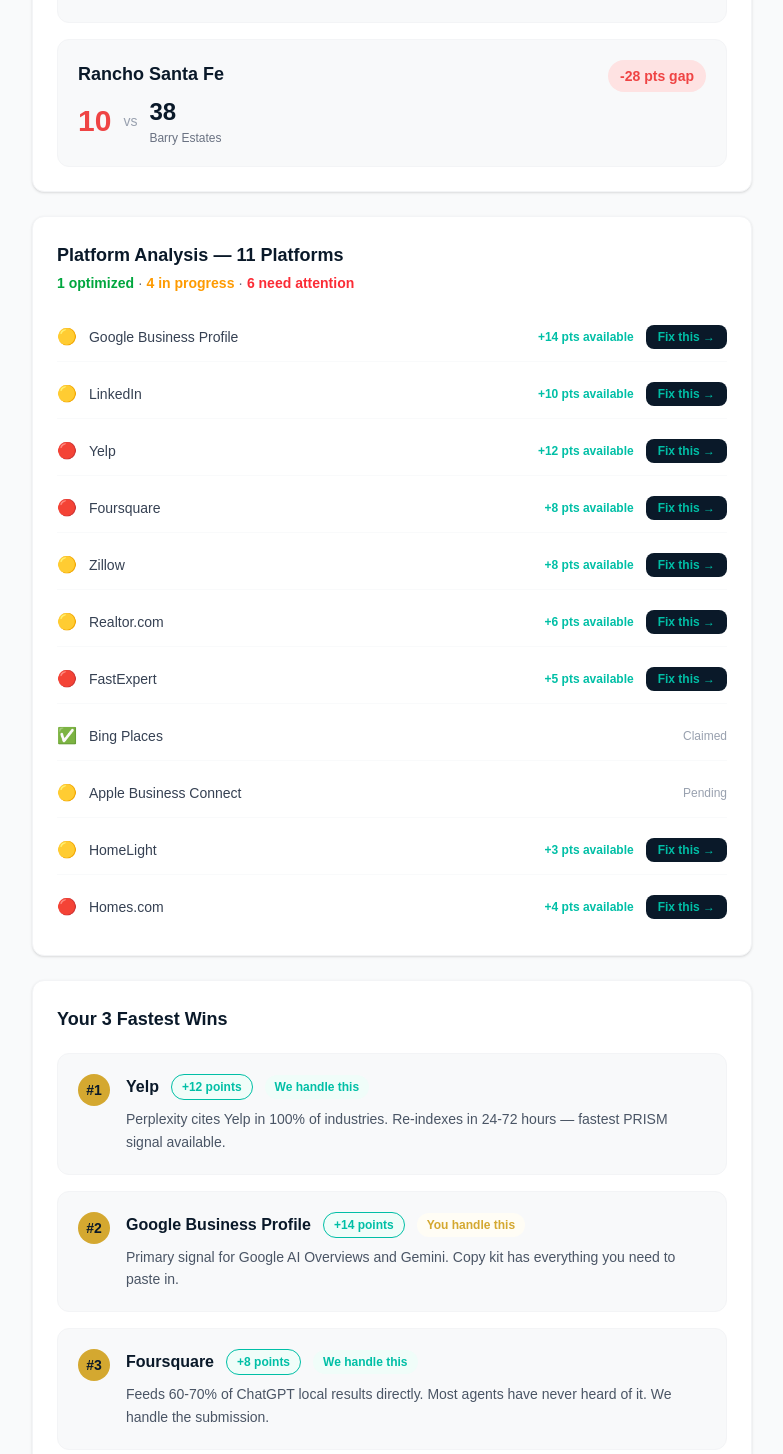
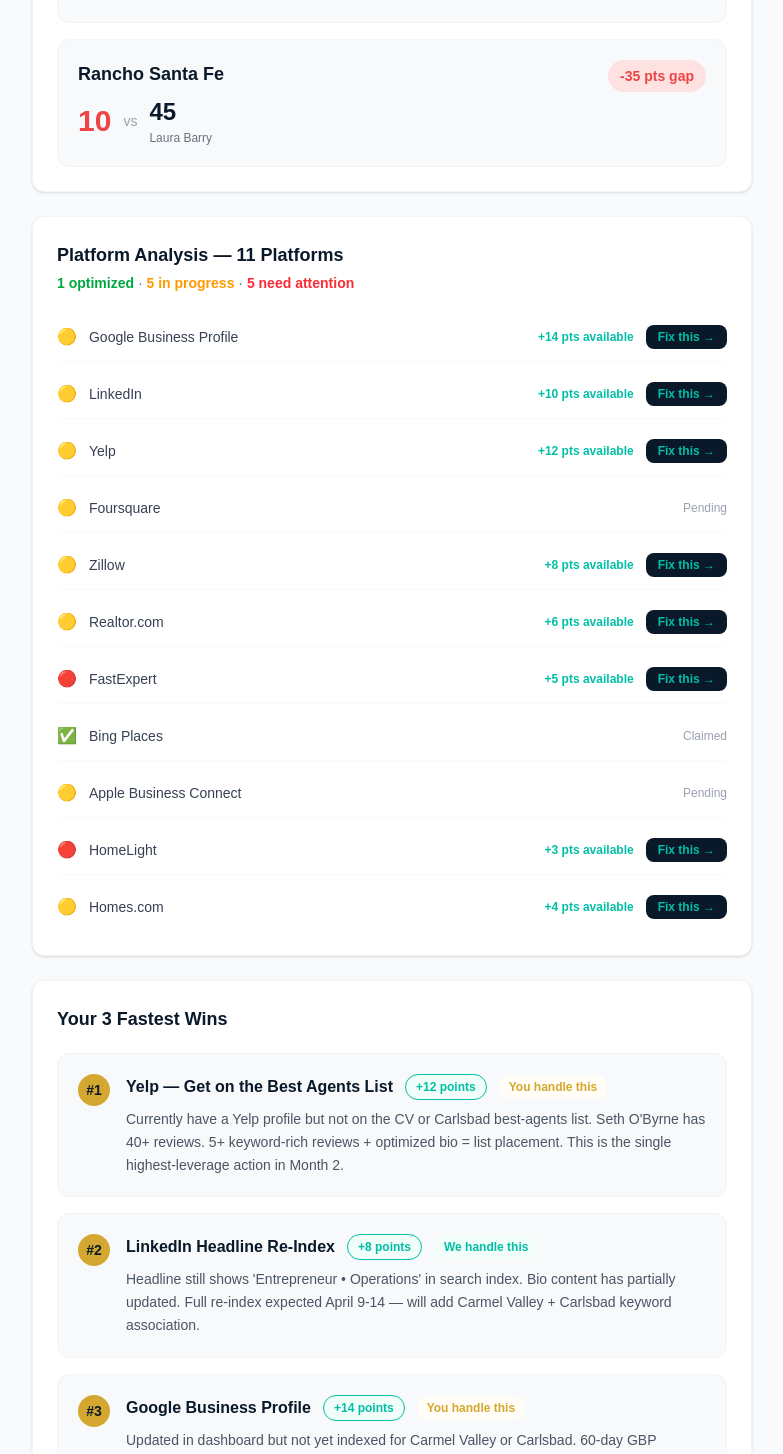
Before and after one commit to radleyraven/cited-dashboard, a Next.js app: page /audit in a window 1280 px wide. Shown: the part 861-2315 px from the top of the page, without its empty margins (248-1031 px from the left). Built offline with nearby package versions, Linux system fonts and the light colour scheme; no server answers.

Commit message:
feat: full PRISM scan Apr 8 — audit page updated with real Day 13 scores (5/100 composite, baseline 3/100 preserved)

```diff
--- a/src/app/audit/page.tsx
+++ b/src/app/audit/page.tsx
@@ -6,39 +6,41 @@ import SignOutButton from '@/components/SignOutButton';
 const client = {
   name: "Radley Raven",
   brokerage: "The Oppenheim Group",
-  citationScore: 3,
+  citationScore: 5,
+  baselineScore: 3,
   primaryMarket: "Carmel Valley",
+  scanDate: "April 8, 2026",
 };
 
 const marketScores = [
-  { market: "Carmel Valley", clientScore: 3, competitorScore: 65, competitorName: "Seth O'Byrne", gap: 62 },
+  { market: "Carmel Valley", clientScore: 5, competitorScore: 65, competitorName: "Seth O'Byrne", gap: 60 },
   { market: "Carlsbad", clientScore: 0, competitorScore: 52, competitorName: "Erin Wade", gap: 52 },
-  { market: "Rancho Santa Fe", clientScore: 10, competitorScore: 38, competitorName: "Barry Estates", gap: 28 },
+  { market: "Rancho Santa Fe", clientScore: 10, competitorScore: 45, competitorName: "Laura Barry", gap: 35 },
 ];
 
 const platforms = [
   { name: "Google Business Profile", status: "unoptimized", scoreImpact: 14, href: "/copy-kit" },
   { name: "LinkedIn", status: "partial", scoreImpact: 10, href: "/copy-kit" },
-  { name: "Yelp", status: "missing", scoreImpact: 12, href: "/copy-kit" },
-  { name: "Foursquare", status: "missing", scoreImpact: 8, href: "/copy-kit" },
+  { name: "Yelp", status: "unoptimized", scoreImpact: 12, href: "/copy-kit" },
+  { name: "Foursquare", status: "pending", scoreImpact: 8, href: "/copy-kit" },
   { name: "Zillow", status: "unoptimized", scoreImpact: 8, href: "/copy-kit" },
   { name: "Realtor.com", status: "partial", scoreImpact: 6, href: "/copy-kit" },
   { name: "FastExpert", status: "missing", scoreImpact: 5, href: "/copy-kit" },
   { name: "Bing Places", status: "claimed", scoreImpact: 3, href: "/copy-kit" },
   { name: "Apple Business Connect", status: "pending", scoreImpact: 3, href: "/copy-kit" },
-  { name: "HomeLight", status: "partial", scoreImpact: 3, href: "/copy-kit" },
-  { name: "Homes.com", status: "missing", scoreImpact: 4, href: "/copy-kit" },
+  { name: "HomeLight", status: "missing", scoreImpact: 3, href: "/copy-kit" },
+  { name: "Homes.com", status: "partial", scoreImpact: 4, href: "/copy-kit" },
 ];
 
 const immediateWins = [
-  { rank: 1, platform: "Yelp", points: 12, reason: "Perplexity cites Yelp in 100% of industries. Re-indexes in 24-72 hours — fastest PRISM signal available.", owner: "Cited" },
-  { rank: 2, platform: "Google Business Profile", points: 14, reason: "Primary signal for Google AI Overviews and Gemini. Copy kit has everything you need to paste in.", owner: "You" },
-  { rank: 3, platform: "Foursquare", points: 8, reason: "Feeds 60-70% of ChatGPT local results directly. Most agents have never heard of it. We handle the submission.", owner: "Cited" },
+  { rank: 1, platform: "Yelp — Get on the Best Agents List", points: 12, reason: "Currently have a Yelp profile but not on the CV or Carlsbad best-agents list. Seth O'Byrne has 40+ reviews. 5+ keyword-rich reviews + optimized bio = list placement. This is the single highest-leverage action in Month 2.", owner: "Cited + You" },
+  { rank: 2, platform: "LinkedIn Headline Re-Index", points: 8, reason: "Headline still shows 'Entrepreneur • Operations' in search index. Bio content has partially updated. Full re-index expected April 9-14 — will add Carmel Valley + Carlsbad keyword association.", owner: "Cited" },
+  { rank: 3, platform: "Google Business Profile", points: 14, reason: "Updated in dashboard but not yet indexed for Carmel Valley or Carlsbad. 60-day GBP indexing window — normal. Posting to GBP weekly accelerates indexing.", owner: "You" },
 ];
 
 const trajectory = [
   { label: "Baseline", score: 3, date: "Mar 26", projected: false },
-  { label: "Current", score: 3, date: "Apr 7", projected: false },
+  { label: "Day 13", score: 5, date: "Apr 8", projected: false },
   { label: "Day 30 Target", score: 28, date: "May 7", projected: true },
   { label: "Day 90 Target", score: 55, date: "Jul 7", projected: true },
 ];
```
